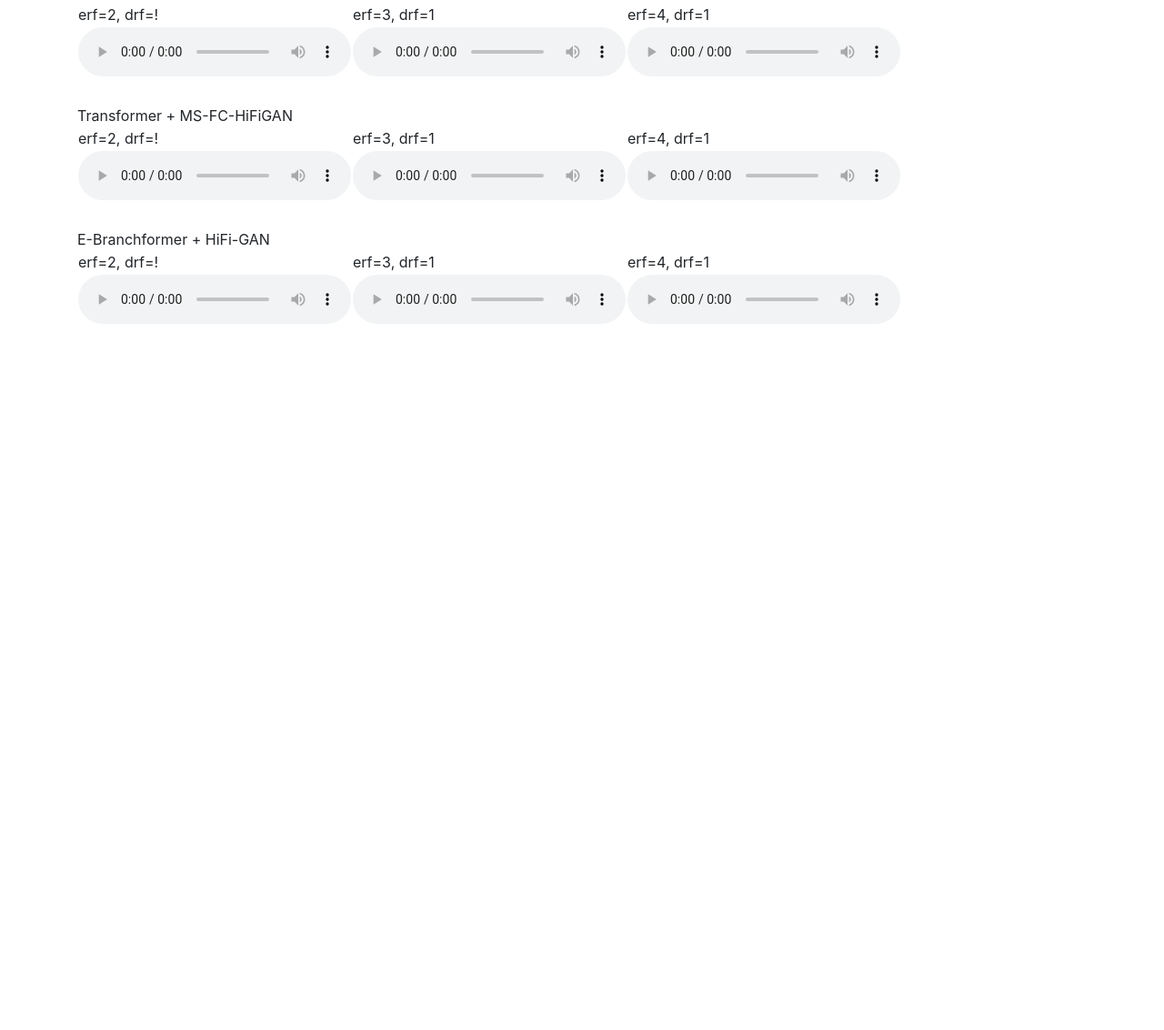
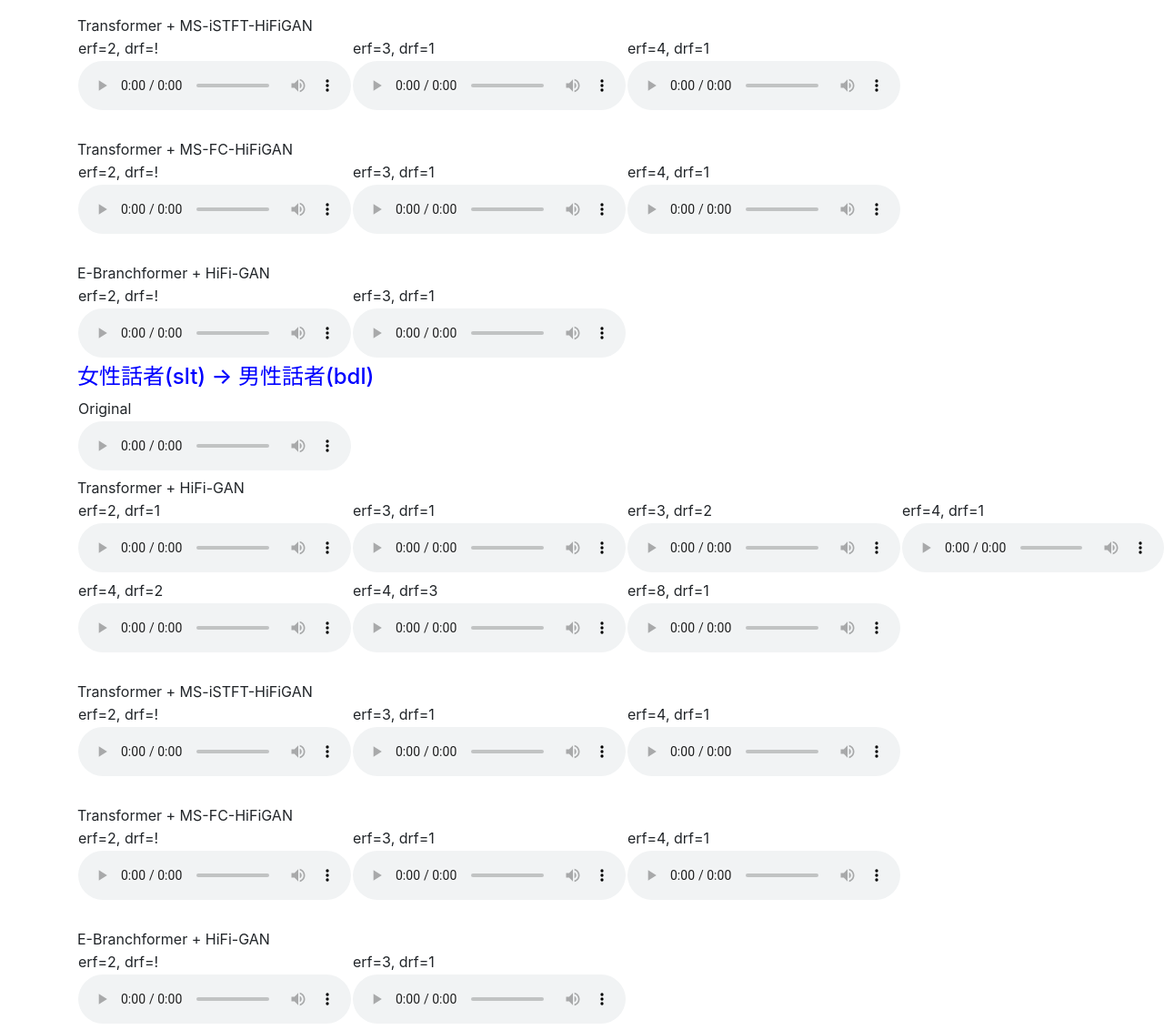
Before and after one commit to agreeture/ASJ2023a, a plain HTML site: page index.html in a window 1280 px wide. Shown: the part 524-1656 px from the top of the page at 91% size. Before the commit the page ends 887 px from the top, so only its background shows below. Drawn offline with nearby package versions, Linux system fonts and the light colour scheme.

Commit message:
add female2male in index.html

```diff
--- a/index.html
+++ b/index.html
@@ -24,13 +24,15 @@
 
       <hr color="#13A9B8">
 
+      <h4><font color="blue">男性話者(bdl) → 女性話者(slt)</font></h4>
+
         <table>
                 <tbody>
                 <tr>
                 <td>Original</td>
                 </tr>
                 <tr>
-                <td><audio controls="" ><source src="wav/jvs/jvs003/original/jvs003_BASIC5000_0615_gen.wav"/></audio></td>
+                <td><audio controls="" ><source src="wav/female_original.wav"/></audio></td>
                 </tr>
                 </tbody>
         </table>
@@ -45,10 +47,10 @@
                 <td>erf=4, drf=1</td>
                 </tr>
                 <tr>
-                <td><audio controls="" ><source src="wav/jvs/jvs003/hifigan/jvs003_BASIC5000_0615_gen.wav"/></audio></td>
-                <td><audio controls="" ><source src="wav/jvs/jvs003/istft/jvs003_BASIC5000_0615_gen.wav"/></audio></td>
-                <td><audio controls="" ><source src="wav/jvs/jvs003/ms/jvs003_BASIC5000_0615_gen.wav"/></audio></td>
-                <td><audio controls="" ><source src="wav/jvs/jvs003/fc/jvs003_BASIC5000_0615_gen.wav"/></audio></td>
+                <td><audio controls="" ><source src="wav/m2f_T_HFG_e2d1.wav"/></audio></td>
+                <td><audio controls="" ><source src="wav/m2f_T_HFG_e3d1.wav"/></audio></td>
+                <td><audio controls="" ><source src="wav/m2f_T_HFG_e3d2.wav"/></audio></td>
+                <td><audio controls="" ><source src="wav/m2f_T_HFG_e4d1.wav"/></audio></td>
                 </tr>
                 </tbody>
         </table>
@@ -61,9 +63,9 @@
                 <td>erf=8, drf=1</td>
                 </tr>
                 <tr>
-                <td><audio controls="" ><source src="wav/jvs/jvs003/ms_istft/jvs003_BASIC5000_0615_gen.wav"/></audio></td>
-                <td><audio controls="" ><source src="wav/jvs/jvs003/ms_fc/jvs003_BASIC5000_0615_gen.wav"/></audio></td>
-                <td><audio controls="" ><source src="wav/jvs/jvs003/ms_fc/jvs003_BASIC5000_0615_gen.wav"/></audio></td>
+                <td><audio controls="" ><source src="wav/m2f_T_HFG_e4d2.wav"/></audio></td>
+                <td><audio controls="" ><source src="wav/m2f_T_HFG_e4d3.wav"/></audio></td>
+                <td><audio controls="" ><source src="wav/m2f_T_HFG_e8d1.wav"/></audio></td>
                 </tr>
                 </tbody>
         </table>
@@ -79,9 +81,9 @@
                 <td>erf=4, drf=1</td>
                 </tr>
                 <tr>
-                <td><audio controls="" ><source src="wav/jvs/jvs008/hifigan/jvs008_BASIC5000_1722_gen.wav"/></audio></td>
-                <td><audio controls="" ><source src="wav/jvs/jvs008/istft/jvs008_BASIC5000_1722_gen.wav"/></audio></td>
-                <td><audio controls="" ><source src="wav/jvs/jvs008/ms/jvs008_BASIC5000_1722_gen.wav"/></audio></td>
+                <td><audio controls="" ><source src="wav/m2f_T_MSiSTFT_e2d1.wav"/></audio></td>
+                <td><audio controls="" ><source src="wav/m2f_T_MSiSTFT_e3d1.wav"/></audio></td>
+                <td><audio controls="" ><source src="wav/m2f_T_MSiSTFT_e4d1.wav"/></audio></td>
                 </tr>
                 </tbody>
         </table>
@@ -98,9 +100,9 @@
                 <td>erf=4, drf=1</td>
                 </tr>
                 <tr>
-                <td><audio controls="" ><source src="wav/jvs/jvs008/hifigan/jvs008_BASIC5000_1722_gen.wav"/></audio></td>
-                <td><audio controls="" ><source src="wav/jvs/jvs008/istft/jvs008_BASIC5000_1722_gen.wav"/></audio></td>
-                <td><audio controls="" ><source src="wav/jvs/jvs008/ms/jvs008_BASIC5000_1722_gen.wav"/></audio></td>
+                <td><audio controls="" ><source src="wav/m2f_T_MSFC_e2d1.wav"/></audio></td>
+                <td><audio controls="" ><source src="wav/m2f_T_MSFC_e3d1.wav"/></audio></td>
+                <td><audio controls="" ><source src="wav/m2f_T_MSFC_e4d1.wav"/></audio></td>
                 </tr>
                 </tbody>
         </table>
@@ -113,12 +115,109 @@
                 <tr>
                 <td>erf=2, drf=!</td>
                 <td>erf=3, drf=1</td>
+                </tr>
+                <tr>
+                <td><audio controls="" ><source src="wav/m2f_E_MSFC_e2d1.wav"/></audio></td>
+                <td><audio controls="" ><source src="wav/m2f_E_MSFC_e3d1.wav"/></audio></td>
+                </tr>
+                </tbody>
+        </table>
+
+        <h4><font color="blue">女性話者(slt) → 男性話者(bdl)</font></h4>
+
+        <table>
+                <tbody>
+                <tr>
+                <td>Original</td>
+                </tr>
+                <tr>
+                <td><audio controls="" ><source src="wav/male_original.wav"/></audio></td>
+                </tr>
+                </tbody>
+        </table>
+
+        Transformer + HiFi-GAN<br>
+        <table>
+                <tbody>
+                <tr>
+                <td>erf=2, drf=1</td>
+                <td>erf=3, drf=1</td>
+                <td>erf=3, drf=2</td>
                 <td>erf=4, drf=1</td>
                 </tr>
                 <tr>
-                <td><audio controls="" ><source src="wav/jvs/jvs008/hifigan/jvs008_BASIC5000_1722_gen.wav"/></audio></td>
-                <td><audio controls="" ><source src="wav/jvs/jvs008/istft/jvs008_BASIC5000_1722_gen.wav"/></audio></td>
-                <td><audio controls="" ><source src="wav/jvs/jvs008/ms/jvs008_BASIC5000_1722_gen.wav"/></audio></td>
+                <td><audio controls="" ><source src="wav/f2m_T_HFG_e2d1.wav"/></audio></td>
+                <td><audio controls="" ><source src="wav/f2m_T_HFG_e3d1.wav"/></audio></td>
+                <td><audio controls="" ><source src="wav/f2m_T_HFG_e3d2.wav"/></audio></td>
+                <td><audio controls="" ><source src="wav/f2m_T_HFG_e4d1.wav"/></audio></td>
                 </tr>
                 </tbody>
         </table>
+
+        <table>
+                <tbody>
+                <tr>
+                <td>erf=4, drf=2</td>
+                <td>erf=4, drf=3</td>
+                <td>erf=8, drf=1</td>
+                </tr>
+                <tr>
+                <td><audio controls="" ><source src="wav/f2m_T_HFG_e4d2.wav"/></audio></td>
+                <td><audio controls="" ><source src="wav/f2m_T_HFG_e4d3.wav"/></audio></td>
+                <td><audio controls="" ><source src="wav/f2m_T_HFG_e8d1.wav"/></audio></td>
+                </tr>
+                </tbody>
+        </table>
+        <br>
+
+        Transformer + MS-iSTFT-HiFiGAN<br>
+
+        <table>
+                <tbody>
+                <tr>
+                <td>erf=2, drf=!</td>
+                <td>erf=3, drf=1</td>
+                <td>erf=4, drf=1</td>
+                </tr>
+                <tr>
+                <td><audio controls="" ><source src="wav/f2m_T_MSiSTFT_e2d1.wav"/></audio></td>
+                <td><audio controls="" ><source src="wav/f2m_T_MSiSTFT_e3d1.wav"/></audio></td>
+                <td><audio controls="" ><source src="wav/f2m_T_MSiSTFT_e4d1.wav"/></audio></td>
+                </tr>
+                </tbody>
+        </table>
+
+        <br>
+
+        Transformer + MS-FC-HiFiGAN<br>
+
+        <table>
+                <tbody>
+                <tr>
+                <td>erf=2, drf=!</td>
+                <td>erf=3, drf=1</td>
+                <td>erf=4, drf=1</td>
+                </tr>
+                <tr>
+                <td><audio controls="" ><source src="wav/f2m_T_MSFC_e2d1.wav"/></audio></td>
+                <td><audio controls="" ><source src="wav/f2m_T_MSFC_e3d1.wav"/></audio></td>
+                <td><audio controls="" ><source src="wav/f2m_T_MSFC_e4d1.wav"/></audio></td>
+                </tr>
+                </tbody>
+        </table>
+
+        <br>
+
+	E-Branchformer + HiFi-GAN<br>
+        <table>
+                <tbody>
+                <tr>
+                <td>erf=2, drf=!</td>
+                <td>erf=3, drf=1</td>
+                </tr>
+                <tr>
+                <td><audio controls="" ><source src="wav/f2m_E_MSFC_e2d1.wav"/></audio></td>
+                <td><audio controls="" ><source src="wav/f2m_E_MSFC_e3d1.wav"/></audio></td>
+                </tr>
+                </tbody>
+        </table>
```
